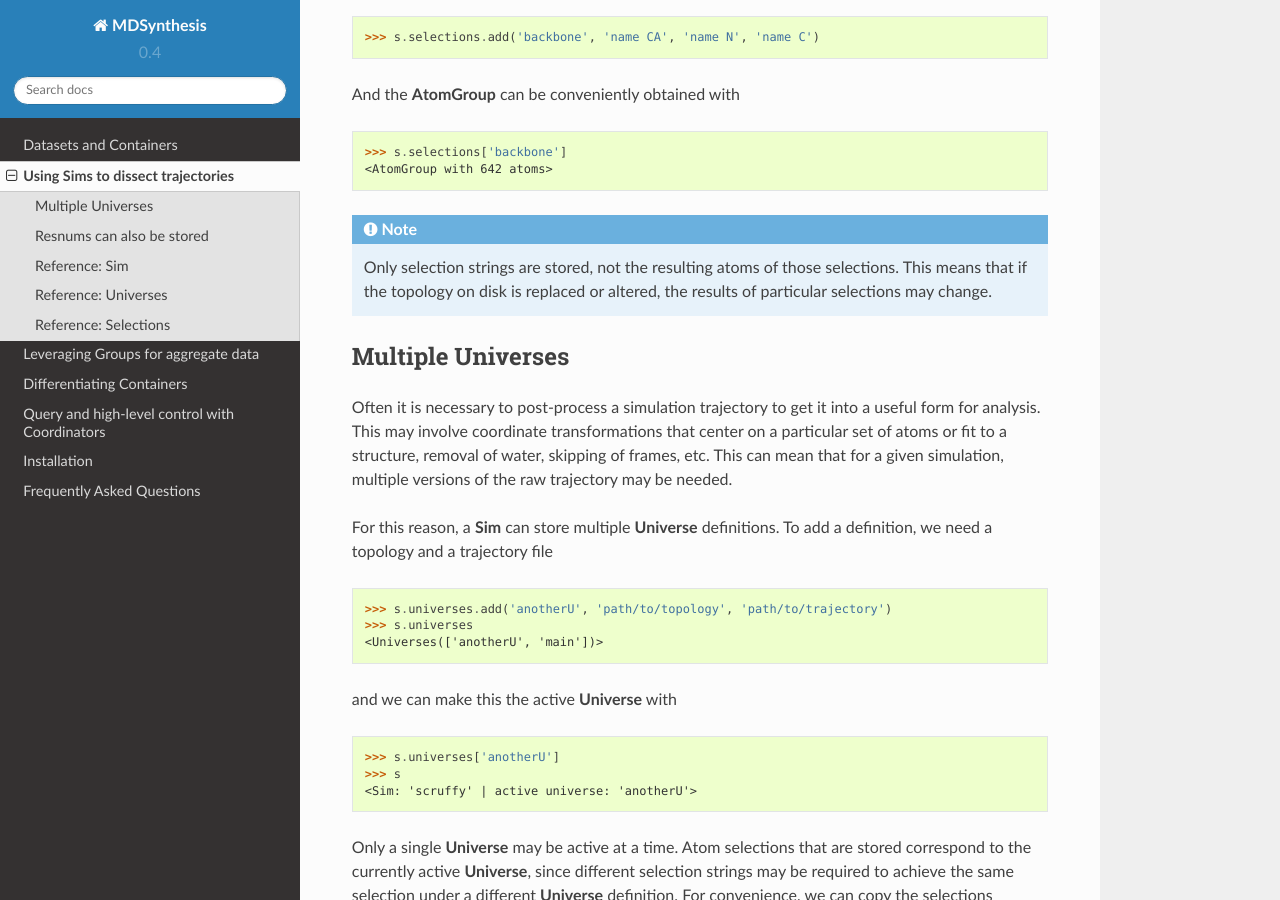
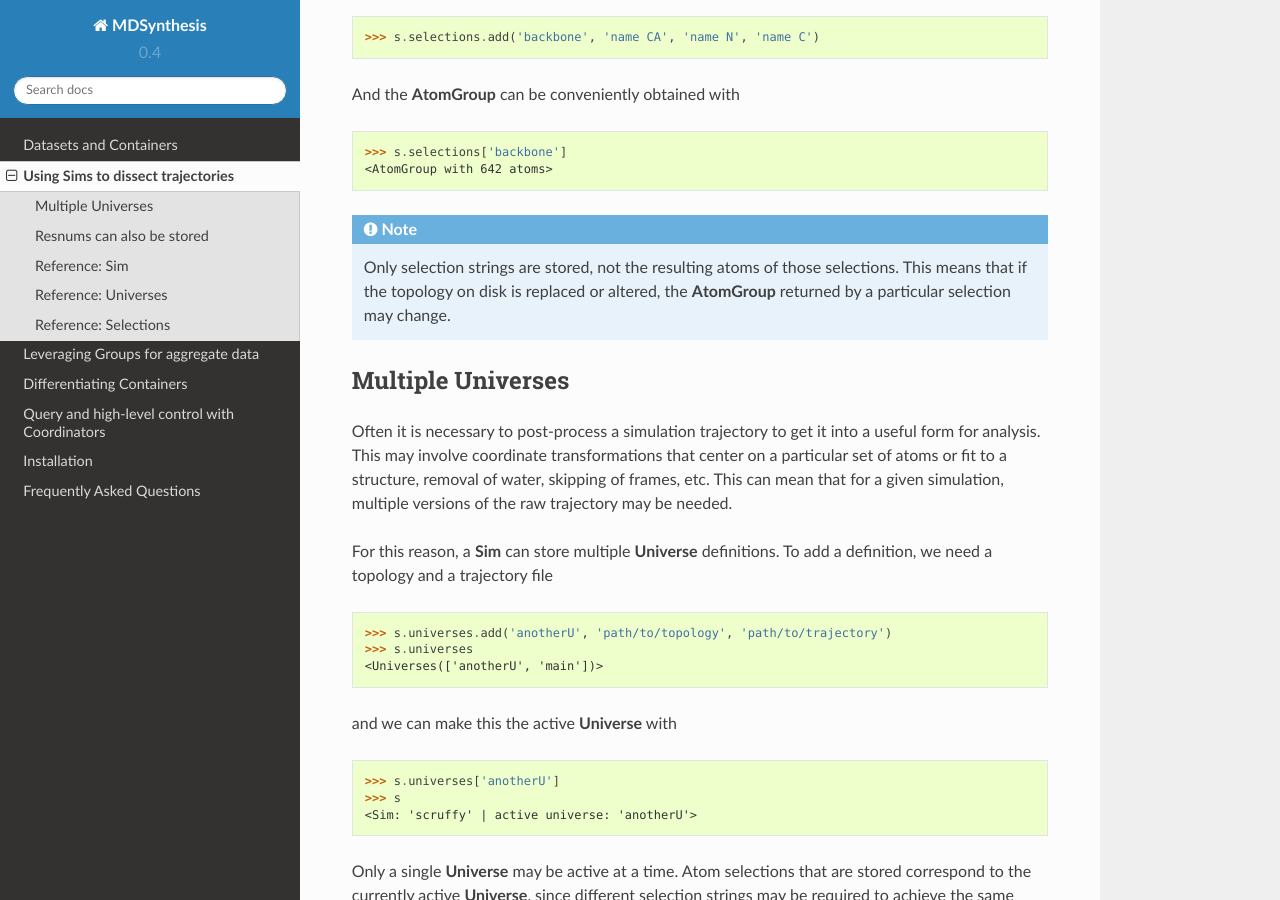
Before and after one commit to datreant/datreant, a Sphinx documentation site: the page built from docs/Sim.rst, in a window 1280 px wide and 900 px high, scrolled down 584 px. Built offline with Sphinx 7.4.7 and the Read the Docs theme 2.0.0, drawn with Linux system fonts in a browser that asks for light colours; pages that are not in the unit, such as notebooks, are missing from menus.

Commit message:
Small doc fix.

```diff
--- a/docs/Sim.rst
+++ b/docs/Sim.rst
@@ -32,7 +32,8 @@ And the **AtomGroup** can be conveniently obtained with ::
 
 .. note:: Only selection strings are stored, not the resulting atoms of those
           selections. This means that if the topology on disk is replaced
-          or altered, the results of particular selections may change.
+          or altered, the **AtomGroup** returned by a particular selection may
+          change.
 
 Multiple Universes
 ==================
```
